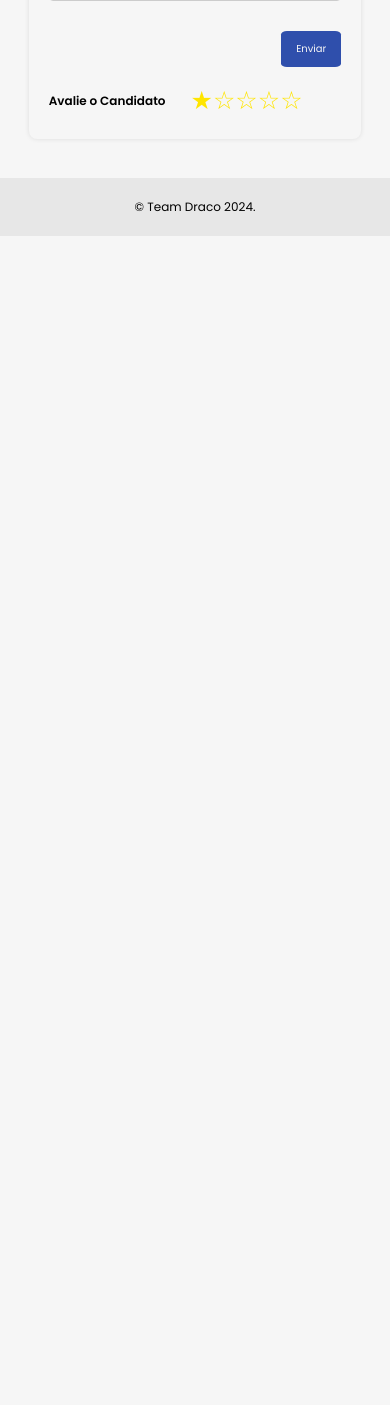
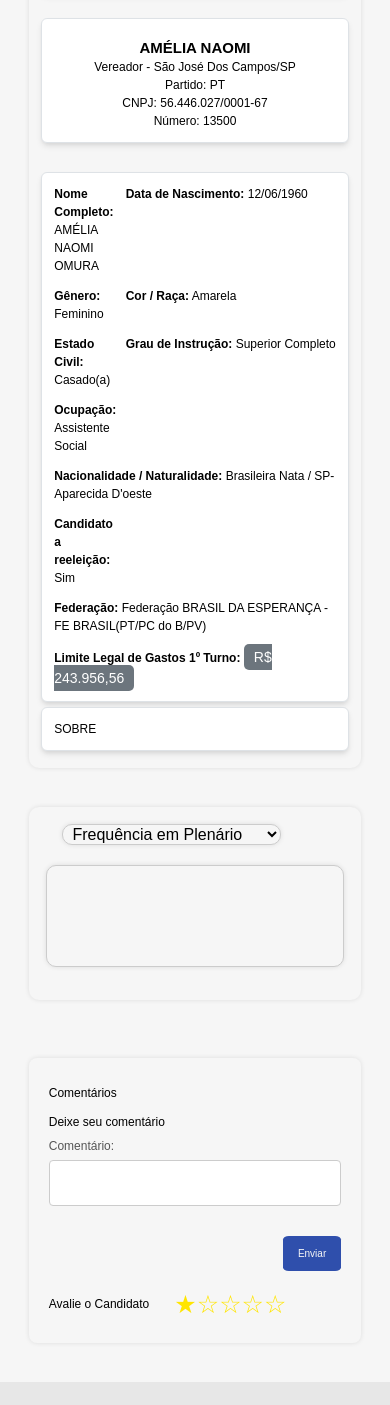
Before and after one commit to Draco-Imperium/API_FATEC1, a Flask app: template app/templates/vereadores_perfil.html in a window 390 px wide. Shown: the part 762-2167 px from the top of the page. Before the commit the page ends 998 px from the top, so only its background shows below. Run offline with Flask 3, Linux system fonts and the light colour scheme; the template is opened without the code that fills it, so the values that code supplies are empty.

Commit message:
Update Perfil Vereadores

```diff
--- a/app/static/css/vereadores_perfil.css
+++ b/app/static/css/vereadores_perfil.css
@@ -47,8 +47,7 @@ main {
 }
 
 .conteudo-vereador {
-  display: grid;
-  grid-template-columns: 1fr 1fr;
+
   max-width: 85%;
   margin: 2.5% auto;
   padding: 20px;
@@ -303,3 +302,39 @@ footer {
     background-size: cover;
   }
 }
+
+.card {
+  background-color: #fff;
+  border: 1px solid #dee2e6;
+  border-radius: 8px;
+  box-shadow: 0 0 10px rgba(0, 0, 0, 0.1);
+  margin-bottom: 5px;
+}
+
+.card-body {
+  padding: 20px;
+}
+
+.text-center {
+  text-align: center;
+}
+
+.badge {
+  padding: 5px 10px;
+  border-radius: 5px;
+  font-size: 14px;
+}
+
+.bg-secondary {
+  background-color: #6c757d;
+  color: #fff;
+}
+
+.sticky-bottom {
+  position: sticky;
+  bottom: 0;
+}
+
+.info-img{
+  border-radius: 10px;
+}
--- a/app/templates/vereadores_perfil.html
+++ b/app/templates/vereadores_perfil.html
@@ -4,30 +4,128 @@
     <meta charset="UTF-8" />
     <meta name="viewport" content="width=device-width, initial-scale=1.0" />
     <link rel="stylesheet" href="../static/css/vereadores_perfil.css" />
-    {% include 'headFH.html' %}
+    <link
+      href="https://cdn.jsdelivr.net/npm/tailwindcss@2.2.19/dist/tailwind.min.css"
+      rel="stylesheet"
+    />
+    <link
+      rel="stylesheet"
+      href="https://cdnjs.cloudflare.com/ajax/libs/font-awesome/6.4.0/css/all.min.css"
+      integrity="sha512-iecdLmaskl7CVkqkXNQ/ZH/XLlvWZOJyj7Yy7tcenmpD1ypASozpmT/E0iPtmFIB46ZmdtAc9eNBvH0H/ZpiBw=="
+      crossorigin="anonymous"
+      referrerpolicy="no-referrer"
+    />
     <title>Perfil Individual Vereadores</title>
   </head>
   <body>
     {% include 'header.html' %}
-
     <main>
       <section class="conteudo-vereador">
-        <section class="imgecoisas">
-          <img src="{{ parlamentar['parlamentarFoto'] }}" class="img-vereador" alt=" Vereador {{ parlamentar['parlamentarNome'] }}"/>
-          <section class="info-vereador">
-            <p>Vereador: {{ parlamentar['parlamentarNome'] }}</p>
-          </section>
-          <article class="info-vereador">
-            <p>Partido: {{ parlamentar['partidoNome'] }} ({{ parlamentar['partidoSigla'] }})</p>
-            <hr />
-            <p>Telefone(s): {{ parlamentar['parlamentarTelefone'] }}</p>
-            <hr />
-            <p>Email: <a href="mailto:{{ parlamentar['parlamentarEmail'] }}">{{ parlamentar['parlamentarEmail'] }}</a></p>
-          </article>
-        </section>
-
+        <div class="flex flex-wrap md:flex-nowrap">
+          <div class="info">
+            <div class="card bg-white shadow-md rounded-lg flex flex-col p-4 m-4">
+              <img
+              src="https://camarasempapel.camarasjc.sp.gov.br/arquivo/images/pessoas/70878385417st6d28o4c.jpg"
+              alt="Foto de Amélia Naomi"
+              class="info-img"
+            />
+            </div>
+            <div class="w-full md:w-3/3 p-4 flex-grow">
+              <div
+                class="card sticky-bottom bg-white shadow-md rounded-lg flex flex-col"
+              >
+                <div class="card-body text-center p-4 flex-grow">
+                  <h2 class="text-xl font-semibold mt-2">AMÉLIA NAOMI</h2>
+                  <p>Vereador - São José Dos Campos/SP</p>
+                  <p>Partido: PT</p>
+                  <p>CNPJ: 56.446.027/0001-67</p>
+                  <p>Número: 13500</p>
+                </div>
+              </div>
+            </div>
+          </div>
+          <div class="info-2">
+          </div>
+          <div class="w-full md:w-2/3 p-4 flex-grow">
+            <form>
+              <div
+                class="card bg-white shadow-md rounded-lg h-full flex flex-col"
+              >
+                <div class="card-body p-4 flex-grow">
+                  <div class="grid grid-cols-1 md:grid-cols-2 gap-4">
+                    <div>
+                      <label class="font-semibold">Nome Completo:</label>
+                      <span>AMÉLIA NAOMI OMURA</span>
+                    </div>
+                    <div>
+                      <label class="font-semibold">Data de Nascimento:</label>
+                      <span>12/06/1960</span>
+                    </div>
+                    <div>
+                      <label class="font-semibold">Gênero:</label>
+                      <span>Feminino</span>
+                    </div>
+                    <div>
+                      <label class="font-semibold">Cor / Raça:</label>
+                      <span>Amarela</span>
+                    </div>
+                    <div>
+                      <label class="font-semibold">Estado Civil:</label>
+                      <span>Casado(a)</span>
+                    </div>
+                    <div>
+                      <label class="font-semibold">Grau de Instrução:</label>
+                      <span>Superior Completo</span>
+                    </div>
+                    <div>
+                      <label class="font-semibold">Ocupação:</label>
+                      <span>Assistente Social</span>
+                    </div>
+                    <div class="col-span-2">
+                      <label class="font-semibold"
+                        >Nacionalidade / Naturalidade:</label
+                      >
+                      <span>Brasileira Nata / SP-Aparecida D'oeste</span>
+                    </div>
+                    <div>
+                      <label class="font-semibold"
+                        >Candidato a reeleição:</label
+                      >
+                      <span>Sim</span>
+                    </div>
+                    <div class="col-span-2">
+                      <label class="font-semibold">Federação:</label>
+                      <span
+                        >Federação BRASIL DA ESPERANÇA - FE BRASIL(PT/PC do
+                        B/PV)</span
+                      >
+                    </div>
+                    <div class="col-span-2">
+                      <label class="font-semibold"
+                        >Limite Legal de Gastos 1º Turno:</label
+                      >
+                      <span class="badge bg-secondary">R$ 243.956,56</span>
+                    </div>
+                  </div>
+                </div>
+              </div>
+              <div
+                class="card bg-white shadow-md rounded-lg h-full flex flex-col"
+              >
+                <div class="card-body p-4 flex-grow">
+                  <div class="grid grid-cols-1 md:grid-cols-2 gap-4">
+                    <div>
+                      <p> SOBRE </p>
+                  </div>
+                </div>
+              </div>
+            </form>
+          </div>
+        </div>
+      </section>
+      <section class="conteudo-vereador">
         <section class="relatorios">
-          <select class="select" >
+          <select class="select">
             <option>Frequência em Plenário</option>
             <option>Proposições Apresentadas</option>
             <option>Leis de sua Autoria</option>
@@ -36,32 +134,13 @@
             <canvas id="GraficoPerfil" width="100%" height="100%"></canvas>
           </div>
         </section>
-
-        <section class="sobre-vereador">
-          <h1>Sobre o vereador</h1>
-          <p>
-            {{ parlamentar['parlamentarPerfil'] | safe }}
-          </p>
-
-          <h1>Comissão Atuante</h1>
-          <ul>
-            {% for comissao in parlamentar['comissoesAtuantes'] %}
-            <li>
-              <strong>Comissão:</strong> {{ comissao['comissaoNome'] }} <br>
-              <strong>Cargo:</strong> {{ comissao['comissaoCargo'] }}<br><br>
-
-            </li>
-
-            {% endfor %}
-          </ul>
-        </section>
       </section>
       <section class="comentarios">
         <section class="caixa-comentario">
           <h3>Comentários</h3>
           <ul class="lista-comentario">
             <!-- Iteração sobre os comentários -->
-              <!-- {% for comentario in comentarios %}
+            <!-- {% for comentario in comentarios %}
               <li class="comentario">
                 <span class="usuario">{{ comentario['usuario'] }}</span>
                 <p class="texto-comentario">{{ comentario['texto'] }}</p>
@@ -93,7 +172,6 @@
               <li class="star-icon" data-avaliacao="4"></li>
               <li class="star-icon" data-avaliacao="5"></li>
             </ul>
-
           </article>
         </section>
       </section>
```
Also changed, not shown: app/static/css/perfil.css (added, +66 -0 lines), README.md.
